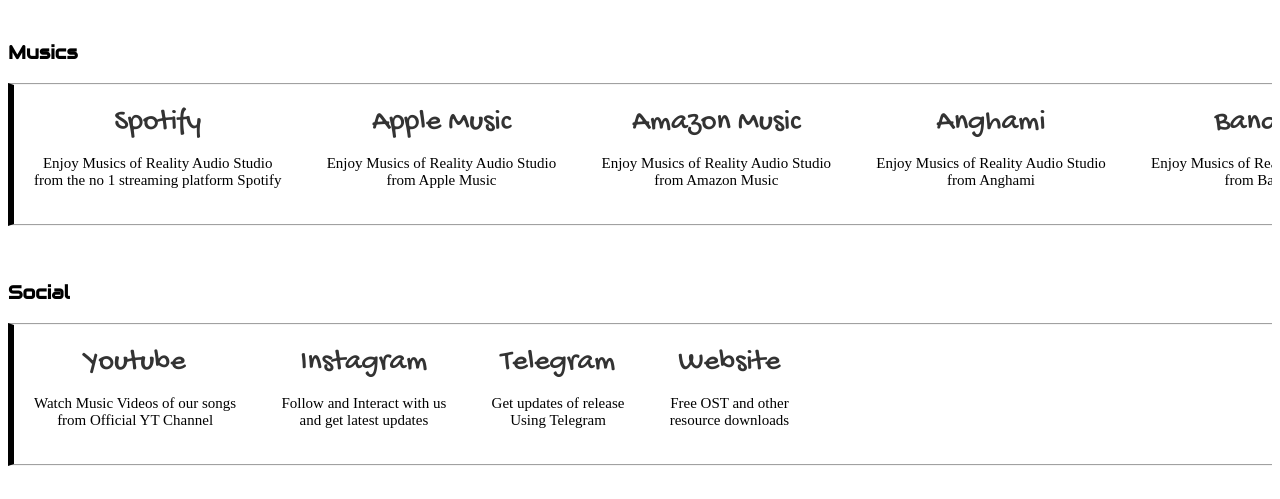
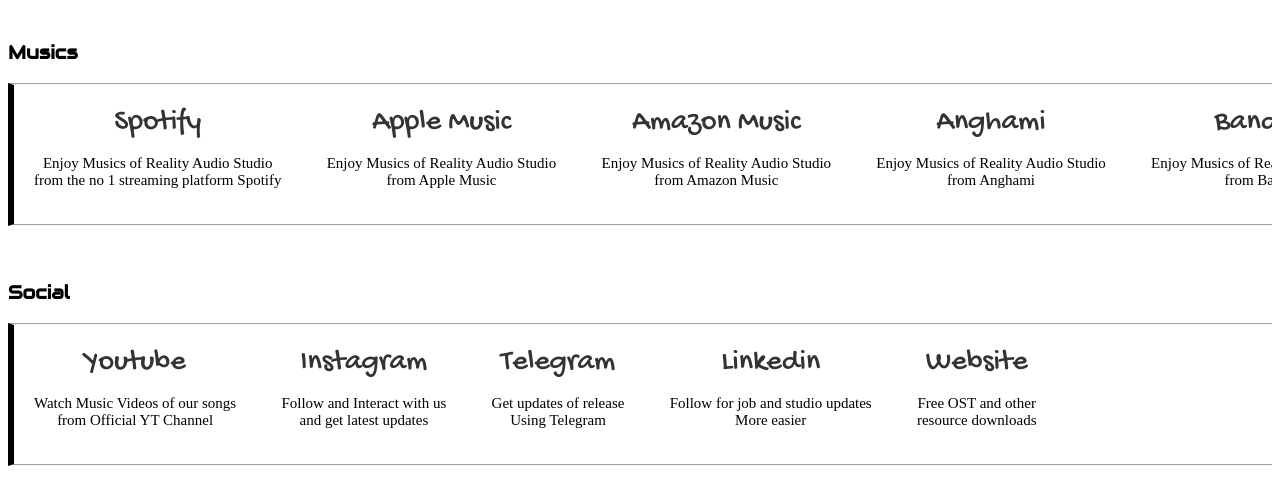
Before and after one commit to realityaudiostudio/rashub, a plain HTML site: page index.html in a window 1280 px wide. Shown: the part 301-800 px from the top of the page. Drawn offline with Linux system fonts and the light colour scheme; a web font is replaced by a local one.

Commit message:
Linkedin update
Linkedin page. Added

```diff
--- a/index.html
+++ b/index.html
@@ -47,6 +47,7 @@
         <a href="https://youtube.com/realityaudiostudio">Youtube<br><p class="sm">Watch Music Videos of our songs<br> from Official YT Channel</p></a>
         <a href="https://instagram.com/ras_mly">Instagram<br><p class="sm">Follow and Interact with us<br>and get latest updates</p></a>
         <a href="https://t.me/realityaudiostudio">Telegram<br><p class="sm">Get updates of release<br>Using Telegram</p></a>
+        <a href="https://www.linkedin.com/company/reality-audio-studio">Linkedin<br><p class="sm">Follow for job and studio updates<br>More easier</p></a>
         <a href="https://realitymly.blogspot.com/">Website<br><p class="sm">Free OST and other<br> resource downloads</p></a>
       </div></div>
       <div class="da"></div>
```
